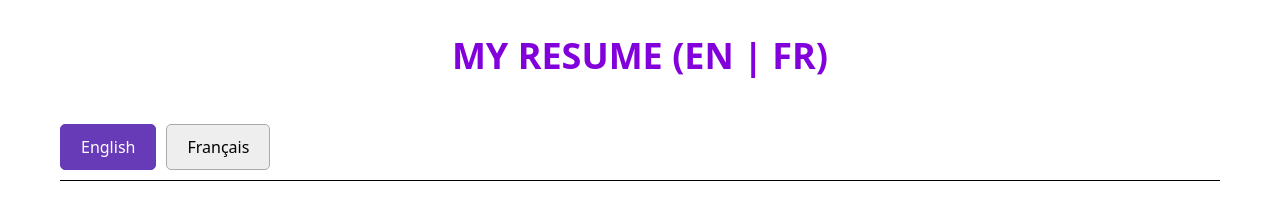
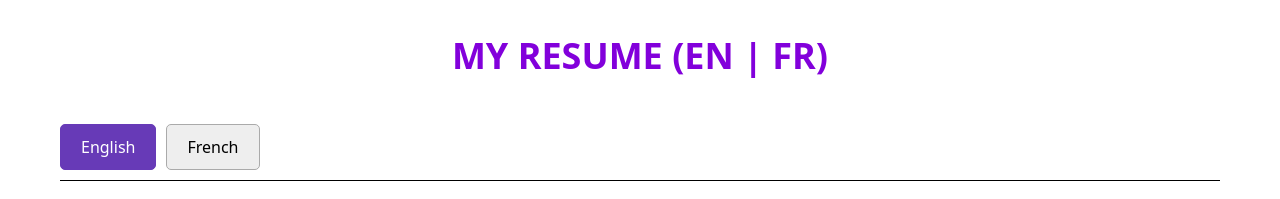
Before and after one commit to tahirfall/portfolio, an Angular app in the folder portfolio-frontend/: page / in a window 1280 px wide. Shown: the part 3480-3679 px from the top of the page. Built offline with nearby package versions, Linux system fonts and the light colour scheme; no server answers.

Commit message:
new update..2211-2

```diff
--- a/portfolio-frontend/src/app/components/resume/resume.component.html
+++ b/portfolio-frontend/src/app/components/resume/resume.component.html
@@ -17,7 +17,7 @@
             class="tab-btn"
             [class.active]="activeTab === 'fr'"
             (click)="activeTab = 'fr'">
-            Français
+            French
             </button>
         </div>
 
@@ -33,7 +33,7 @@
         <!-- French Version -->
         <div *ngIf="activeTab === 'fr'" class="tab-content">
             <button class="download-btn" (click)="downloadCV('fr')">
-            Ouvrir cv_fr.pdf
+            Open resume_fr.pdf
             </button>
         </div>
 
```
